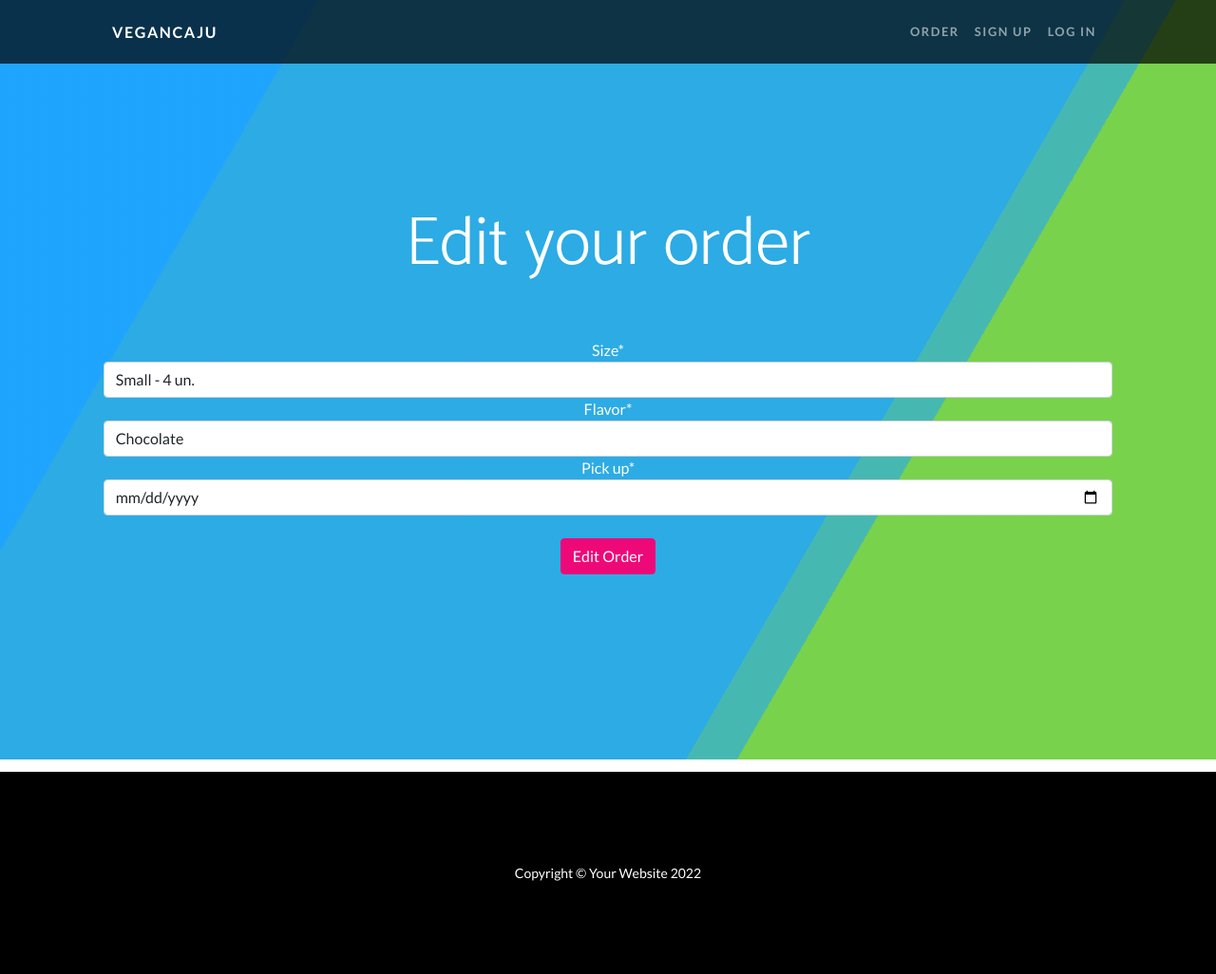
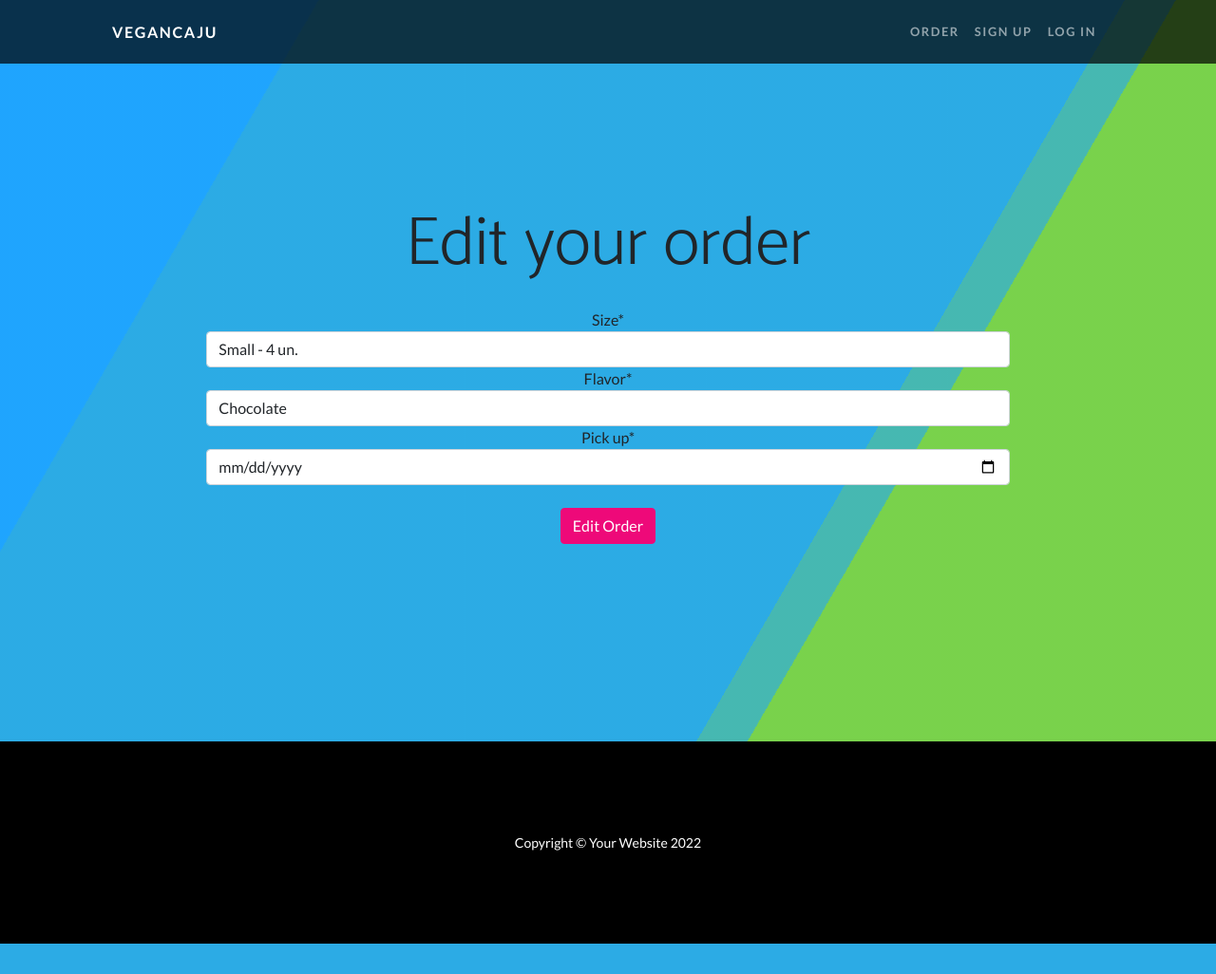
Before and after one commit to Vepp1/VeganCaju, a Django app: template templates/edit_order.html in a window 1280 px wide. Shown: the whole page at 95% size. After the commit the page ends 994 px from the top, so only its background shows below. Run offline with Django 3.2, Linux system fonts and the light colour scheme; the template is opened without the code that fills it: values that come from a table or form of the project are taken from there, others are empty; some libraries are stand-ins or nearby versions.

Commit message:
Add resppnsive design to edit_order using bootstrap classes

```diff
--- a/order/models.py
+++ b/order/models.py
@@ -12,7 +12,7 @@ class Order(models.Model):
     flavor = models.IntegerField(choices=FLAVORS, default=0)
     size = models.IntegerField(choices=SIZES, default=0)
     costumer = models.CharField(max_length=80)
-    updated_on = models.DateTimeField(auto_now=True)
+    updated_on = models.DateTimeField(auto_now_add=False, auto_now=False, blank=True, null=True)
     created_on = models.DateTimeField(auto_now_add=True)
     pick_up = models.DateTimeField()
     status = models.IntegerField(choices=STATUS, default=0)
--- a/templates/edit_order.html
+++ b/templates/edit_order.html
@@ -2,13 +2,13 @@
 {% load crispy_forms_tags %}
 
 {% block content %}
-<header class="masthead text-center text-white">
+<header class="masthead text-center text-dark">
   <div class="bg"></div>
   <div class="bg bg2"></div>
   <div class="bg bg3"></div>
   <h1 class="display-2">Edit your order</h1>
   <div class="row align-content-center">
-    <form class="col-sm-10 mt-5 offset-1" method="post">
+    <form class="col-md-8 mt-3 offset-md-2" method="post">
       {{ order_form | crispy }}
       {% csrf_token %}
 
```
